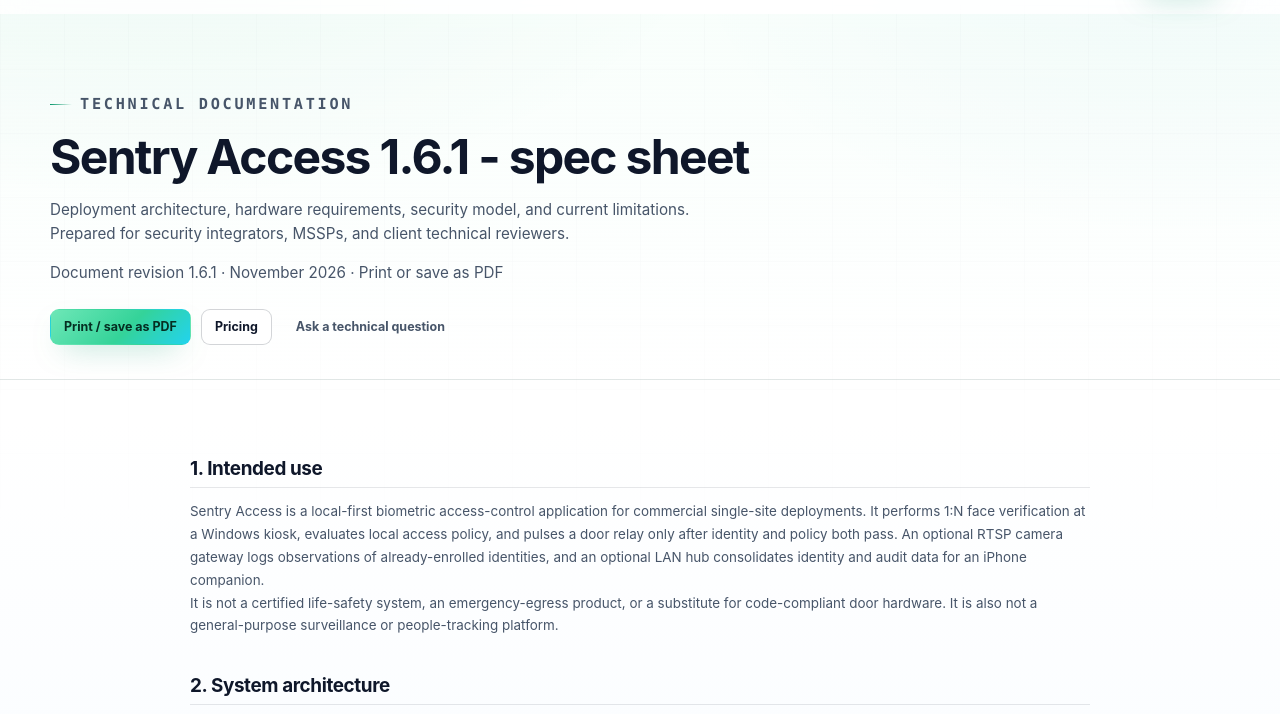
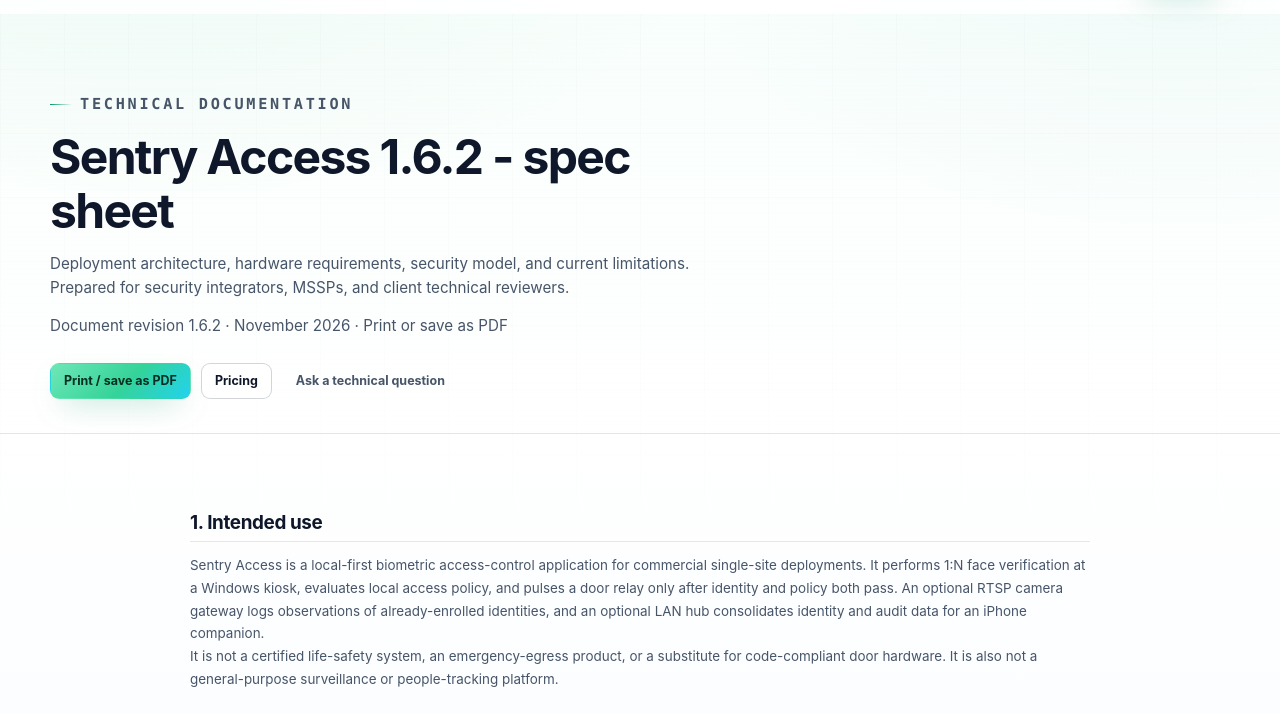
Before and after one commit to Livnlgnd/sentry-access-site, a plain HTML site: page spec-sheet.html in a window 1280 px wide. Shown: the part 59-773 px from the top of the page. Drawn offline with Linux system fonts and the light colour scheme.

Commit message:
Update Sentry Access site

```diff
--- a/spec-sheet.html
+++ b/spec-sheet.html
@@ -63,13 +63,13 @@
       <section class="page-hero">
         <div class="container">
           <p class="eyebrow">Technical documentation</p>
-          <h1>Sentry Access 1.6.1 - spec sheet</h1>
+          <h1>Sentry Access 1.6.2 - spec sheet</h1>
           <p>
             Deployment architecture, hardware requirements, security model, and
             current limitations. Prepared for security integrators, MSSPs, and
             client technical reviewers.
           </p>
-          <p class="meta">Document revision 1.6.1 · November 2026 · Print or save as PDF</p>
+          <p class="meta">Document revision 1.6.2 · November 2026 · Print or save as PDF</p>
           <div class="spec-actions no-print">
             <button class="btn btn-primary btn-sm" type="button" data-print>
               Print / save as PDF
@@ -240,7 +240,7 @@
       <div class="container">
         <div class="footer-bottom">
           <span>© <span data-year>2026</span> <span data-config="legal-entity">Sentry Access</span></span>
-          <span class="status">Document revision 1.6.1</span>
+          <span class="status">Document revision 1.6.2</span>
           <span><a href="privacy.html">Privacy</a> · <a href="terms.html">Terms</a></span>
         </div>
       </div>
```
